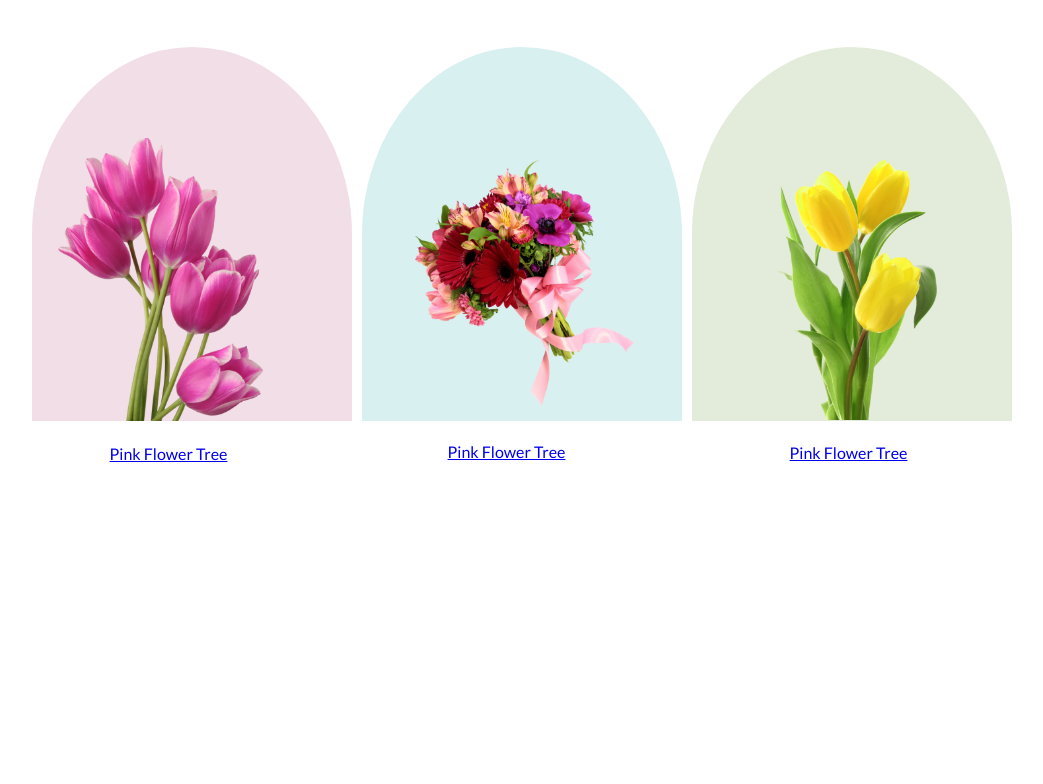
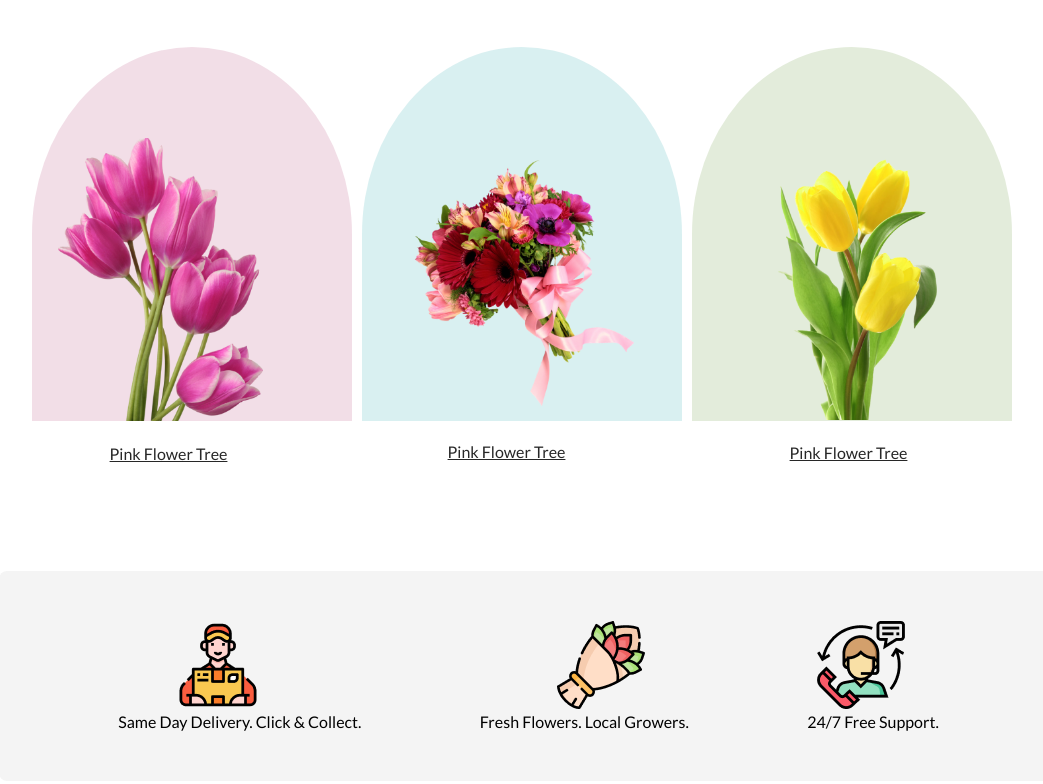
Before and after one commit to airinrahat/flower-shop, a plain HTML site: page index.html in a window 1280 px wide. Shown: the part 1054-1838 px from the top of the page, without its empty margins (93-1136 px from the left). Before the commit the page ends 1525 px from the top, so only its background shows below. Drawn offline with Linux system fonts and the light colour scheme; a web font is replaced by a local one.

Commit message:
fresh flower section finished

```diff
--- a/index.html
+++ b/index.html
@@ -50,6 +50,23 @@
      </section>
      <!-- featured section end -->
     <main>
+        <div class="fresh-flower">
+            <div class="frist-fresh-flower">
+                <img src="Flower Asset/Group 57.png" alt="">
+
+                    <P >Same Day Delivery. Click & Collect.</P>
+
+            </div>
+            <div class="send-fresh-flower">
+                <img src="Flower Asset/Group 58.png" alt="">
+                <p >Fresh Flowers. Local Growers.</p>
+            </div>
+            <div class="thrd-fresh-flower">
+                <img src="Flower Asset/Group 59.png" alt="">
+                <p class="freshp">24/7 Free Support.</p>
+            </div>
+        </div>
+        <!-- fresh flower section ends -->
 
     </main>
     <footer>
--- a/style.css
+++ b/style.css
@@ -114,5 +114,33 @@ line-height: 30px;
 }
 .flower-link{
     margin-right: -57px;
+    color: #272727;
 }
 /* featured section end */
+/* fresh flowers start */
+.fresh-flower{
+    display: flex;
+
+    justify-content: space-around;
+    /* align-items: center; */
+    margin-top: 100px;
+    border-radius: 8px;
+    background: rgba(39, 39, 39, 0.05);
+    width: 1059px;
+
+    height: auto;
+
+    padding: 50px 60px;
+    margin-left: 92px;
+    margin-bottom: 50px;
+}
+.frist-fresh-flower img{
+    margin-left: 56px;
+}
+.send-fresh-flower img{
+    margin-left: 77px;
+}
+.thrd-fresh-flower img{
+    margin-left: 10px;
+}
+/* fresh flower end */
```
